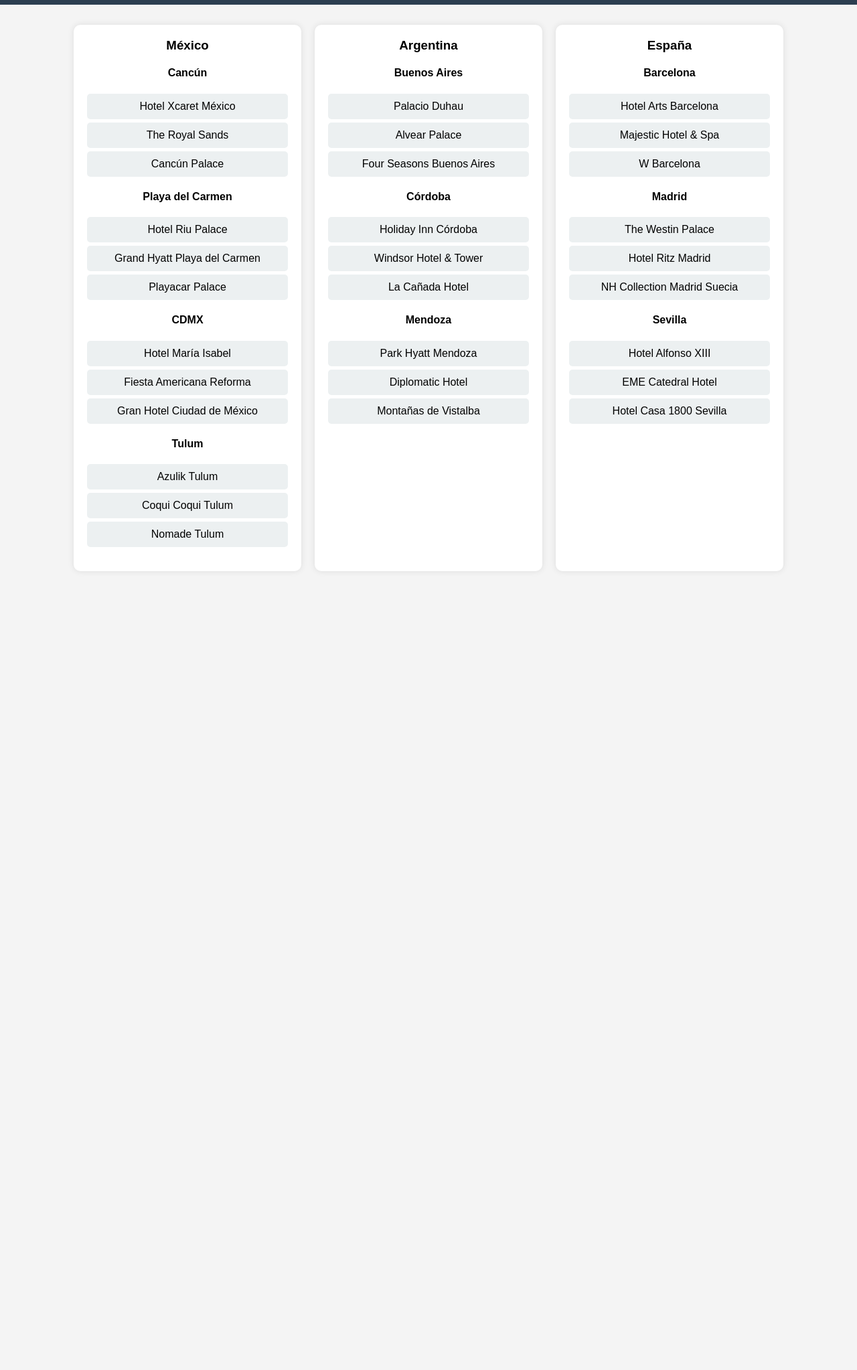
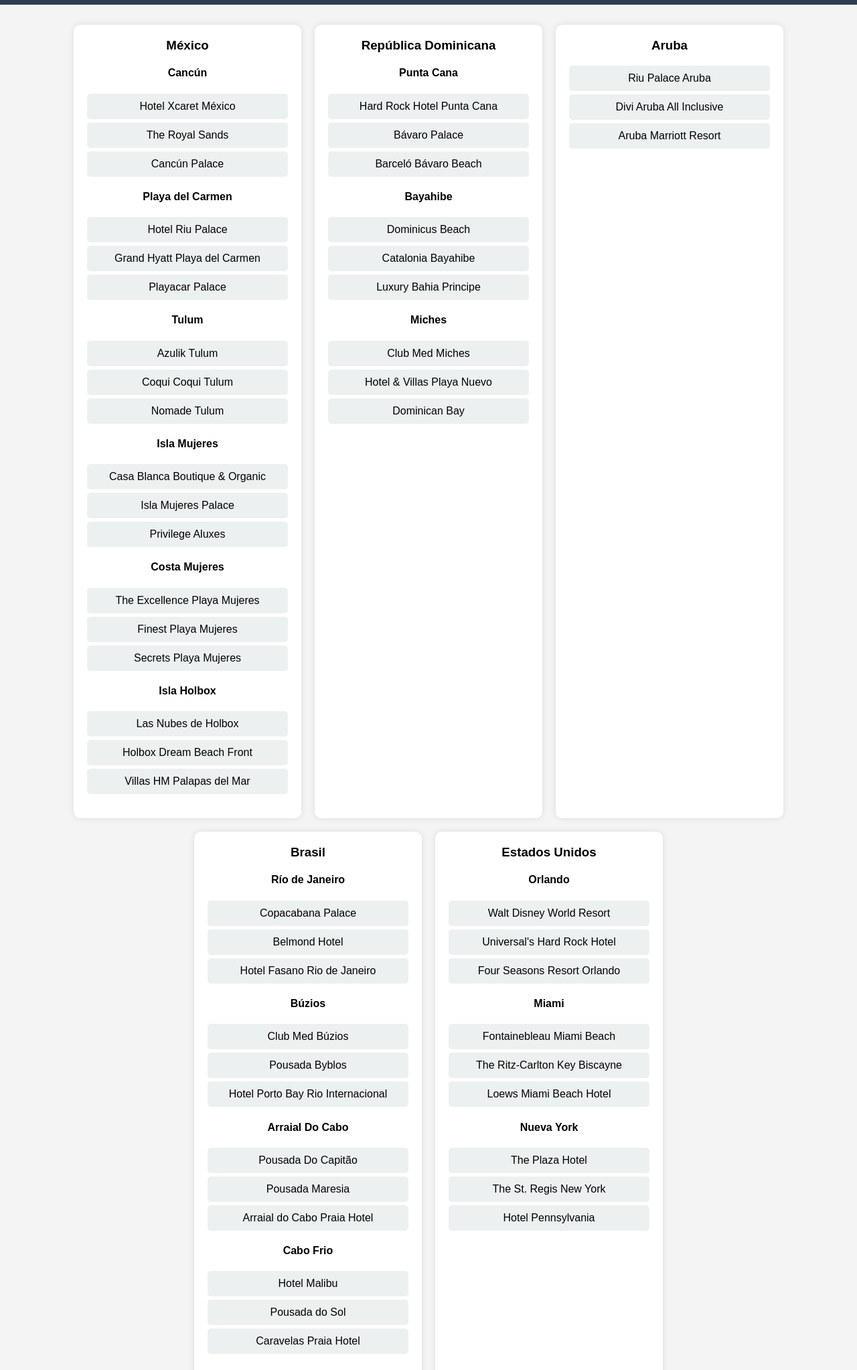
Before and after one commit to rodrigoplumviajes/Hoteles-Mexico, a plain HTML site: page index.html in a window 1280 px wide. Shown: the part 50-2096 px from the top of the page at 67% size. Before the commit the page ends 933 px from the top, so only its background shows below. Drawn offline with Linux system fonts and the light colour scheme.

Commit message:
index.html

```diff
--- a/index.html
+++ b/index.html
@@ -80,14 +80,6 @@
             </ul>
         </div>
         <div class="destino">
-            <h4>CDMX</h4>
-            <ul class="hotel-list">
-                <li>Hotel María Isabel</li>
-                <li>Fiesta Americana Reforma</li>
-                <li>Gran Hotel Ciudad de México</li>
-            </ul>
-        </div>
-        <div class="destino">
             <h4>Tulum</h4>
             <ul class="hotel-list">
                 <li>Azulik Tulum</li>
@@ -95,65 +87,139 @@
                 <li>Nomade Tulum</li>
             </ul>
         </div>
-    </div>
-
-    <!-- País 2: Argentina -->
-    <div class="card">
-        <h3>Argentina</h3>
         <div class="destino">
-            <h4>Buenos Aires</h4>
+            <h4>Isla Mujeres</h4>
             <ul class="hotel-list">
-                <li>Palacio Duhau</li>
-                <li>Alvear Palace</li>
-                <li>Four Seasons Buenos Aires</li>
+                <li>Casa Blanca Boutique & Organic</li>
+                <li>Isla Mujeres Palace</li>
+                <li>Privilege Aluxes</li>
             </ul>
         </div>
         <div class="destino">
-            <h4>Córdoba</h4>
+            <h4>Costa Mujeres</h4>
             <ul class="hotel-list">
-                <li>Holiday Inn Córdoba</li>
-                <li>Windsor Hotel & Tower</li>
-                <li>La Cañada Hotel</li>
+                <li>The Excellence Playa Mujeres</li>
+                <li>Finest Playa Mujeres</li>
+                <li>Secrets Playa Mujeres</li>
             </ul>
         </div>
         <div class="destino">
-            <h4>Mendoza</h4>
+            <h4>Isla Holbox</h4>
             <ul class="hotel-list">
-                <li>Park Hyatt Mendoza</li>
-                <li>Diplomatic Hotel</li>
-                <li>Montañas de Vistalba</li>
+                <li>Las Nubes de Holbox</li>
+                <li>Holbox Dream Beach Front</li>
+                <li>Villas HM Palapas del Mar</li>
             </ul>
         </div>
     </div>
 
-    <!-- País 3: España -->
+    <!-- País 2: República Dominicana -->
     <div class="card">
-        <h3>España</h3>
+        <h3>República Dominicana</h3>
         <div class="destino">
-            <h4>Barcelona</h4>
+            <h4>Punta Cana</h4>
             <ul class="hotel-list">
-                <li>Hotel Arts Barcelona</li>
-                <li>Majestic Hotel & Spa</li>
-                <li>W Barcelona</li>
+                <li>Hard Rock Hotel Punta Cana</li>
+                <li>Bávaro Palace</li>
+                <li>Barceló Bávaro Beach</li>
             </ul>
         </div>
         <div class="destino">
-            <h4>Madrid</h4>
+            <h4>Bayahibe</h4>
             <ul class="hotel-list">
-                <li>The Westin Palace</li>
-                <li>Hotel Ritz Madrid</li>
-                <li>NH Collection Madrid Suecia</li>
+                <li>Dominicus Beach</li>
+                <li>Catalonia Bayahibe</li>
+                <li>Luxury Bahia Principe</li>
             </ul>
         </div>
         <div class="destino">
-            <h4>Sevilla</h4>
+            <h4>Miches</h4>
             <ul class="hotel-list">
-                <li>Hotel Alfonso XIII</li>
-                <li>EME Catedral Hotel</li>
-                <li>Hotel Casa 1800 Sevilla</li>
+                <li>Club Med Miches</li>
+                <li>Hotel & Villas Playa Nuevo</li>
+                <li>Dominican Bay</li>
             </ul>
         </div>
     </div>
+
+    <!-- País 3: Aruba -->
+    <div class="card">
+        <h3>Aruba</h3>
+        <div class="destino">
+            <ul class="hotel-list">
+                <li>Riu Palace Aruba</li>
+                <li>Divi Aruba All Inclusive</li>
+                <li>Aruba Marriott Resort</li>
+            </ul>
+        </div>
+    </div>
+
+    <!-- País 4: Brasil -->
+    <div class="card">
+        <h3>Brasil</h3>
+        <div class="destino">
+            <h4>Río de Janeiro</h4>
+            <ul class="hotel-list">
+                <li>Copacabana Palace</li>
+                <li>Belmond Hotel</li>
+                <li>Hotel Fasano Rio de Janeiro</li>
+            </ul>
+        </div>
+        <div class="destino">
+            <h4>Búzios</h4>
+            <ul class="hotel-list">
+                <li>Club Med Búzios</li>
+                <li>Pousada Byblos</li>
+                <li>Hotel Porto Bay Rio Internacional</li>
+            </ul>
+        </div>
+        <div class="destino">
+            <h4>Arraial Do Cabo</h4>
+            <ul class="hotel-list">
+                <li>Pousada Do Capitão</li>
+                <li>Pousada Maresia</li>
+                <li>Arraial do Cabo Praia Hotel</li>
+            </ul>
+        </div>
+        <div class="destino">
+            <h4>Cabo Frio</h4>
+            <ul class="hotel-list">
+                <li>Hotel Malibu</li>
+                <li>Pousada do Sol</li>
+                <li>Caravelas Praia Hotel</li>
+            </ul>
+        </div>
+    </div>
+
+    <!-- País 5: Estados Unidos -->
+    <div class="card">
+        <h3>Estados Unidos</h3>
+        <div class="destino">
+            <h4>Orlando</h4>
+            <ul class="hotel-list">
+                <li>Walt Disney World Resort</li>
+                <li>Universal's Hard Rock Hotel</li>
+                <li>Four Seasons Resort Orlando</li>
+            </ul>
+        </div>
+        <div class="destino">
+            <h4>Miami</h4>
+            <ul class="hotel-list">
+                <li>Fontainebleau Miami Beach</li>
+                <li>The Ritz-Carlton Key Biscayne</li>
+                <li>Loews Miami Beach Hotel</li>
+            </ul>
+        </div>
+        <div class="destino">
+            <h4>Nueva York</h4>
+            <ul class="hotel-list">
+                <li>The Plaza Hotel</li>
+                <li>The St. Regis New York</li>
+                <li>Hotel Pennsylvania</li>
+            </ul>
+        </div>
+    </div>
+
 </div>
 
 </body>
```
